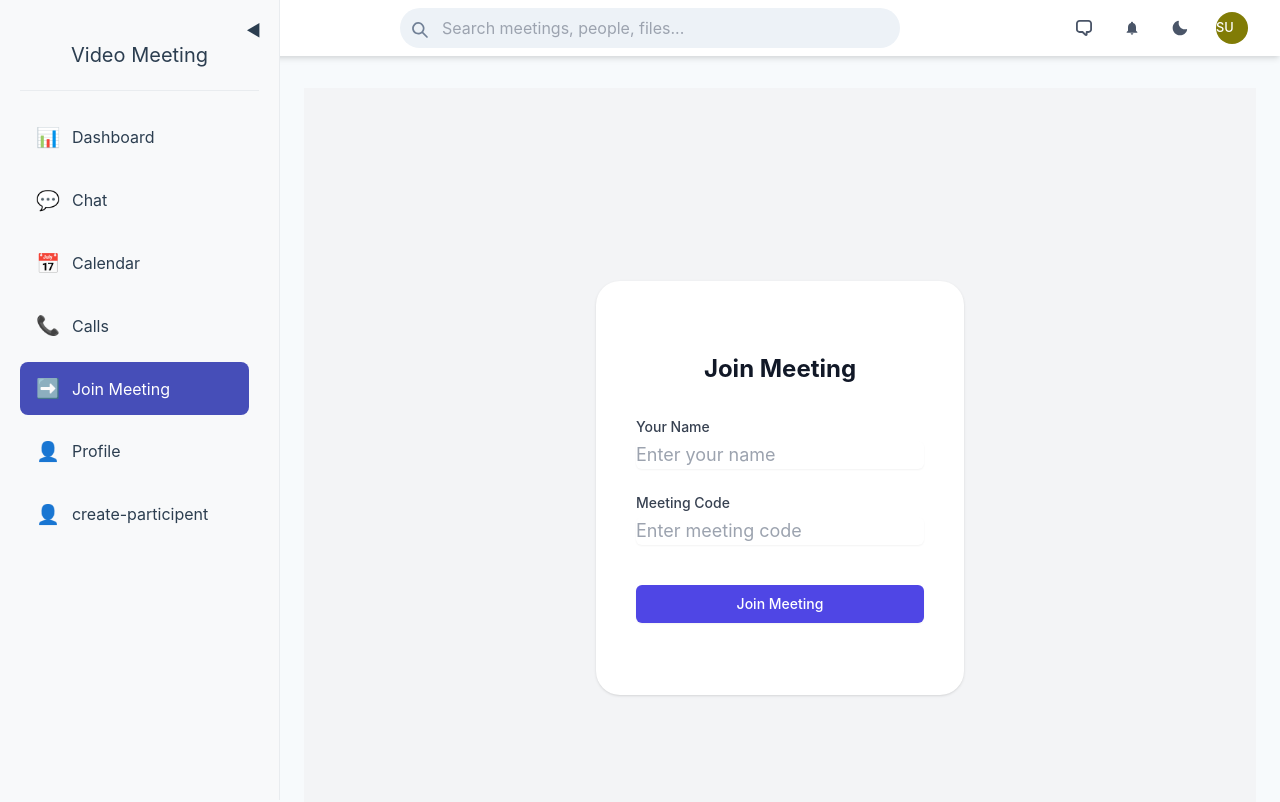
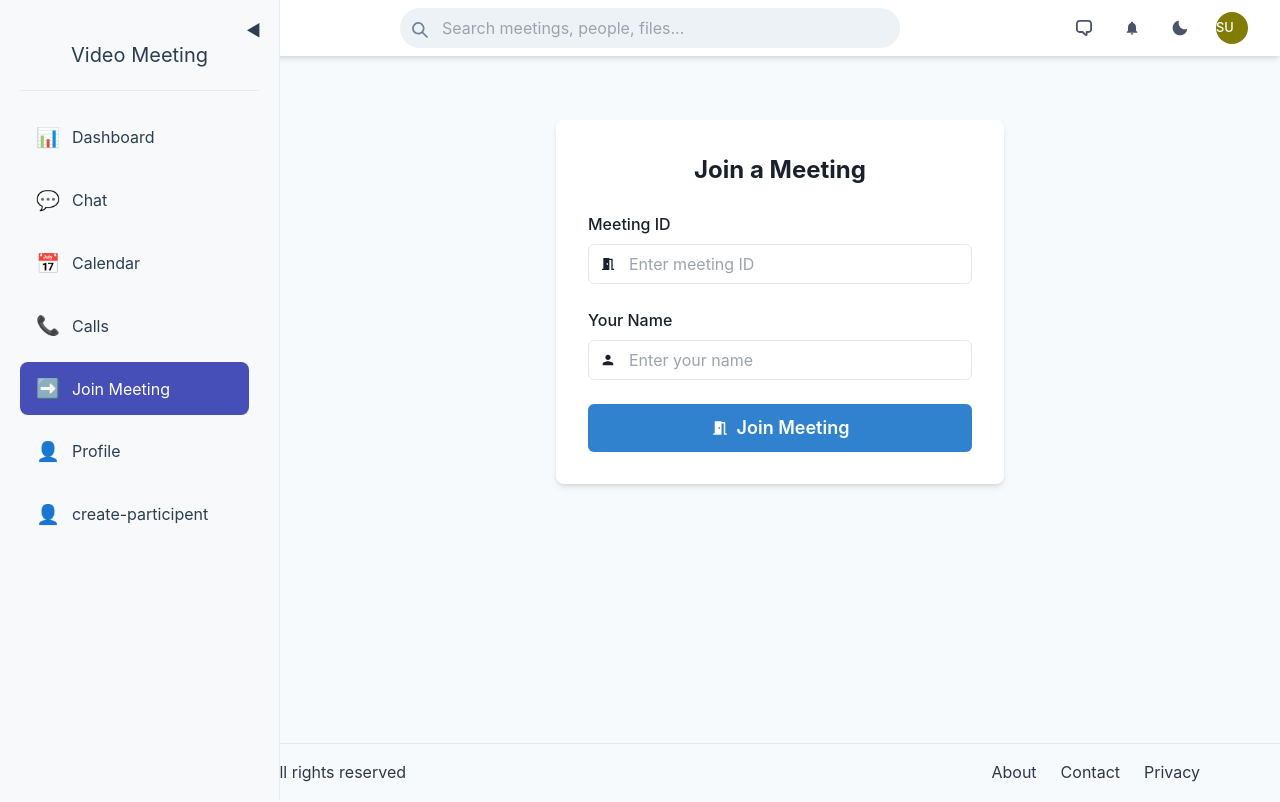
Before and after one commit to nnagesswarrao/videomeetings, a React (Create React App) app in the folder client/: page /join-meeting in a window 1280 px wide. Shown: the top 802 px of the page. Built offline with nearby package versions, Linux system fonts and the light colour scheme; sample sign-in values are in the browser's storage.

Commit message:
changes commit done

```diff
--- a/client/src/components/Dashboard.jsx
+++ b/client/src/components/Dashboard.jsx
@@ -45,25 +45,10 @@ import CreateMeeting from './CreateMeeting';
 import { formatDateTime, parseDateTime } from '../utils/dateUtils';
 import DatePicker from 'react-datepicker';
 import "react-datepicker/dist/react-datepicker.css";
-import { Calendar, dateFnsLocalizer } from 'react-big-calendar';
-import "react-big-calendar/lib/css/react-big-calendar.css";
-import format from 'date-fns/format';
-import parse from 'date-fns/parse';
-import startOfWeek from 'date-fns/startOfWeek';
-import getDay from 'date-fns/getDay';
+import Calendar from './Calendar/Calendar';
 import ViewMeeting from './ViewMeeting';
-
-const locales = {
-    'en-US': require('date-fns/locale/en-US')
-};
-
-const localizer = dateFnsLocalizer({
-    format,
-    parse,
-    startOfWeek,
-    getDay,
-    locales
-});
+import Calls from './Calls/Calls';
+import JoinMeeting from './JoinMeeting';
 
 const Dashboard = () => {
     const navigate = useNavigate();
@@ -419,6 +404,15 @@ const Dashboard = () => {
         });
     };
 
+    const handleCalendarEventSelect = (event) => {
+        const meeting = event.resource;
+        if (new Date(meeting.start_time) > new Date()) {
+            handleJoinMeeting(meeting.id);
+        } else {
+            handleViewMeeting(meeting);
+        }
+    };
+
     return (
         <Box p={6}>
             {/* Stats Cards */}
@@ -539,42 +533,8 @@ const Dashboard = () => {
                     <TabPanel p={0} pt={4}>
                         <Box height="600px">
                             <Calendar
-                                localizer={localizer}
-                                events={meetings.map(meeting => ({
-                                    title: meeting.title,
-                                    start: new Date(meeting.start_time),
-                                    end: new Date(meeting.end_time),
-                                    resource: meeting
-                                }))}
-                                startAccessor="start"
-                                endAccessor="end"
-                                style={{ height: '100%' }}
-                                onSelectEvent={(event) => {
-                                    const meeting = event.resource;
-                                    if (new Date(meeting.start_time) > new Date()) {
-                                        handleJoinMeeting(meeting.id);
-                                    } else {
-                                        handleViewMeeting(meeting);
-                                    }
-                                }}
-                                eventPropGetter={(event) => {
-                                    const meeting = event.resource;
-                                    const now = new Date();
-                                    let backgroundColor = '#3182CE'; // blue.500
-
-                                    if (new Date(meeting.end_time) < now) {
-                                        backgroundColor = '#718096'; // gray.500
-                                    } else if (new Date(meeting.start_time) <= now && new Date(meeting.end_time) >= now) {
-                                        backgroundColor = '#38A169'; // green.500
-                                    }
-
-                                    return {
-                                        style: {
-                                            backgroundColor,
-                                            borderRadius: '4px'
-                                        }
-                                    };
-                                }}
+                                meetings={meetings}
+                                onSelectEvent={handleCalendarEventSelect}
                             />
                         </Box>
                     </TabPanel>
@@ -585,14 +545,29 @@ const Dashboard = () => {
                             <TabList>
                                 <Tab>Upcoming Meetings</Tab>
                                 <Tab>Completed Meetings</Tab>
+                                <Tab>Calls</Tab>
+                                <Tab>Join Meeting</Tab>
                             </TabList>
 
                             <TabPanels>
+                                {/* Upcoming Meetings Tab */}
                                 <TabPanel p={0} pt={4}>
                                     {renderMeetingGrid(meetings, 'upcoming')}
                                 </TabPanel>
+
+                                {/* Completed Meetings Tab */}
                                 <TabPanel p={0} pt={4}>
                                     {renderMeetingGrid(meetings, 'completed')}
+                                </TabPanel>
+
+                                {/* Calls Tab */}
+                                <TabPanel p={0} pt={4}>
+                                    <Calls />
+                                </TabPanel>
+
+                                {/* Join Meeting Tab */}
+                                <TabPanel p={0} pt={4}>
+                                    <JoinMeeting />
                                 </TabPanel>
                             </TabPanels>
                         </Tabs>
--- a/client/src/components/JoinMeeting.jsx
+++ b/client/src/components/JoinMeeting.jsx
@@ -1,87 +1,105 @@
 import React, { useState } from 'react';
+import {
+    Box,
+    VStack,
+    Input,
+    Button,
+    Text,
+    useToast,
+    FormControl,
+    FormLabel,
+    InputGroup,
+    InputLeftElement,
+} from '@chakra-ui/react';
+import { MdMeetingRoom, MdPerson } from 'react-icons/md';
 import { useNavigate } from 'react-router-dom';
 
 const JoinMeeting = () => {
+    const [meetingId, setMeetingId] = useState('');
+    const [name, setName] = useState('');
     const navigate = useNavigate();
-  const [roomId, setRoomId] = useState('');
-  const [name, setName] = useState('');
-  const [error, setError] = useState('');
+    const toast = useToast();
 
-  const handleSubmit = async (e) => {
-    e.preventDefault();
-    if (!roomId.trim() || !name.trim()) {
-      setError('Please fill in all fields');
+    const handleJoinMeeting = async () => {
+        if (!meetingId.trim() || !name.trim()) {
+            toast({
+                title: 'Error',
+                description: 'Please enter both meeting ID and your name',
+                status: 'error',
+                duration: 3000
+            });
             return;
         }
 
         try {
-      const response = await fetch(`http://localhost:5001/api/meetings/${roomId}`);
-      const data = await response.json();
+            const response = await fetch(`http://localhost:5001/api/meetings/${meetingId}/join`, {
+                method: 'POST',
+                headers: {
+                    'Content-Type': 'application/json'
+                },
+                body: JSON.stringify({ name })
+            });
 
             if (response.ok) {
-        navigate(`/meeting/${roomId}`, { state: { userName: name } });
+                navigate(`/meeting-room/${meetingId}`);
             } else {
-        setError('Invalid meeting code');
+                throw new Error('Invalid meeting ID');
             }
         } catch (error) {
-      console.error('Error joining meeting:', error);
-      setError('Error joining meeting. Please try again.');
+            toast({
+                title: 'Error',
+                description: 'Failed to join meeting. Please check the meeting ID.',
+                status: 'error',
+                duration: 3000
+            });
         }
     };
 
     return (
-    <div className="min-h-screen bg-gray-100 py-6 flex flex-col justify-center sm:py-12">
-      <div className="relative py-3 sm:max-w-xl sm:mx-auto">
-        <div className="relative px-4 py-10 bg-white mx-8 md:mx-0 shadow rounded-3xl sm:p-10">
-          <div className="max-w-md mx-auto">
-            <div className="divide-y divide-gray-200">
-              <div className="py-8 text-base leading-6 space-y-4 text-gray-700 sm:text-lg sm:leading-7">
-                <h2 className="text-2xl font-bold mb-8 text-center text-gray-900">Join Meeting</h2>
-                {error && (
-                  <div className="bg-red-100 border border-red-400 text-red-700 px-4 py-3 rounded relative mb-4">
-                    {error}
-                  </div>
-                )}
-                <form onSubmit={handleSubmit} className="space-y-6">
-                  <div>
-                    <label className="block text-sm font-medium text-gray-700">Your Name</label>
-                    <input
-                      type="text"
-                      required
-                      className="mt-1 block w-full rounded-md border-gray-300 shadow-sm focus:border-indigo-500 focus:ring-indigo-500"
+        <Box maxW="md" mx="auto" mt={8}>
+            <VStack spacing={6} align="stretch" bg="white" p={8} borderRadius="lg" boxShadow="md">
+                <Text fontSize="2xl" fontWeight="bold" textAlign="center">
+                    Join a Meeting
+                </Text>
+
+                <FormControl>
+                    <FormLabel>Meeting ID</FormLabel>
+                    <InputGroup>
+                        <InputLeftElement pointerEvents="none">
+                            <MdMeetingRoom color="gray.300" />
+                        </InputLeftElement>
+                        <Input
+                            placeholder="Enter meeting ID"
+                            value={meetingId}
+                            onChange={(e) => setMeetingId(e.target.value)}
+                        />
+                    </InputGroup>
+                </FormControl>
+
+                <FormControl>
+                    <FormLabel>Your Name</FormLabel>
+                    <InputGroup>
+                        <InputLeftElement pointerEvents="none">
+                            <MdPerson color="gray.300" />
+                        </InputLeftElement>
+                        <Input
+                            placeholder="Enter your name"
                             value={name}
                             onChange={(e) => setName(e.target.value)}
-                      placeholder="Enter your name"
                         />
-                  </div>
+                    </InputGroup>
+                </FormControl>
 
-                  <div>
-                    <label className="block text-sm font-medium text-gray-700">Meeting Code</label>
-                    <input
-                      type="text"
-                      required
-                      className="mt-1 block w-full rounded-md border-gray-300 shadow-sm focus:border-indigo-500 focus:ring-indigo-500"
-                      value={roomId}
-                      onChange={(e) => setRoomId(e.target.value)}
-                      placeholder="Enter meeting code"
-                    />
-                  </div>
-
-                  <div className="pt-4">
-                    <button
-                      type="submit"
-                      className="w-full flex justify-center py-2 px-4 border border-transparent rounded-md shadow-sm text-sm font-medium text-white bg-indigo-600 hover:bg-indigo-700 focus:outline-none focus:ring-2 focus:ring-offset-2 focus:ring-indigo-500"
+                <Button
+                    colorScheme="blue"
+                    size="lg"
+                    onClick={handleJoinMeeting}
+                    leftIcon={<MdMeetingRoom />}
                 >
                     Join Meeting
-                    </button>
-                  </div>
-                </form>
-              </div>
-            </div>
-          </div>
-        </div>
-      </div>
-    </div>
+                </Button>
+            </VStack>
+        </Box>
     );
 };
 
```
Also changed, not shown: client/src/components/Calendar/Calendar.jsx (+51 -101 lines). Lines whose indentation alone changed are shown as unchanged.
